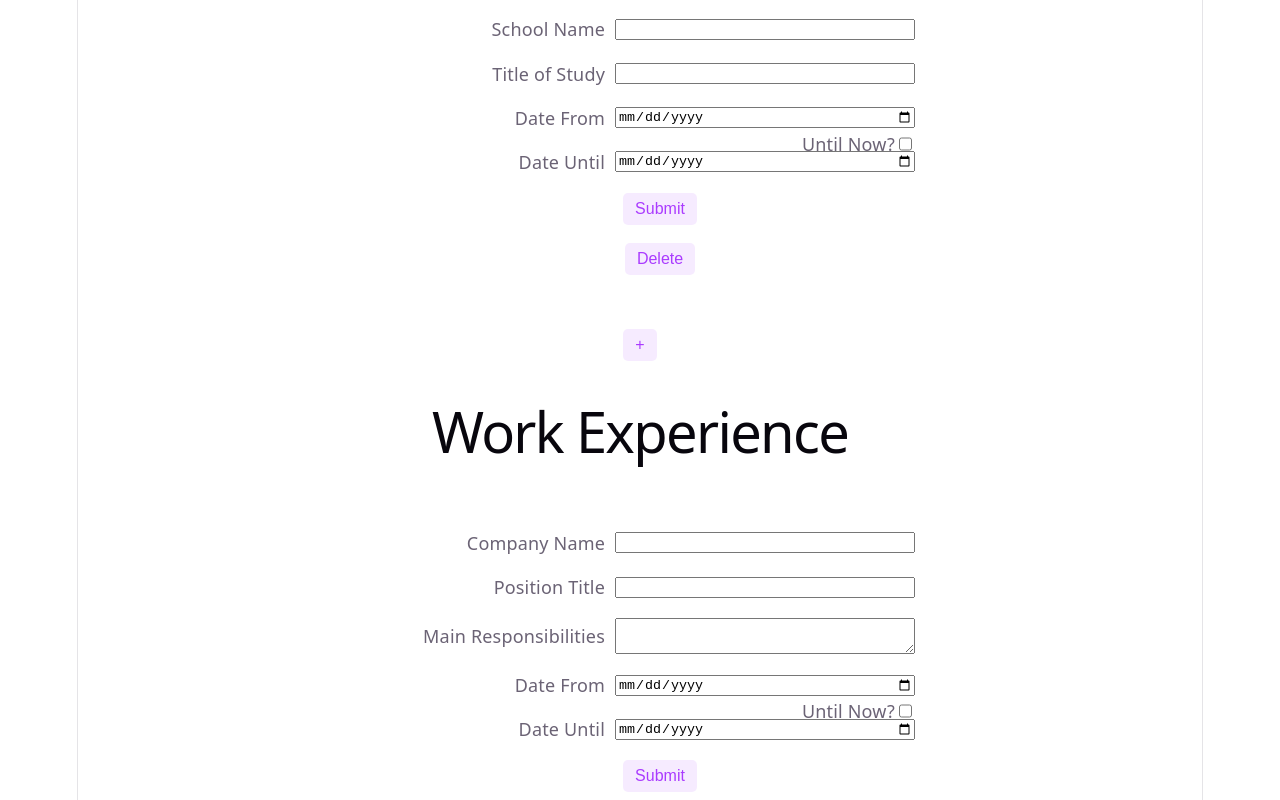
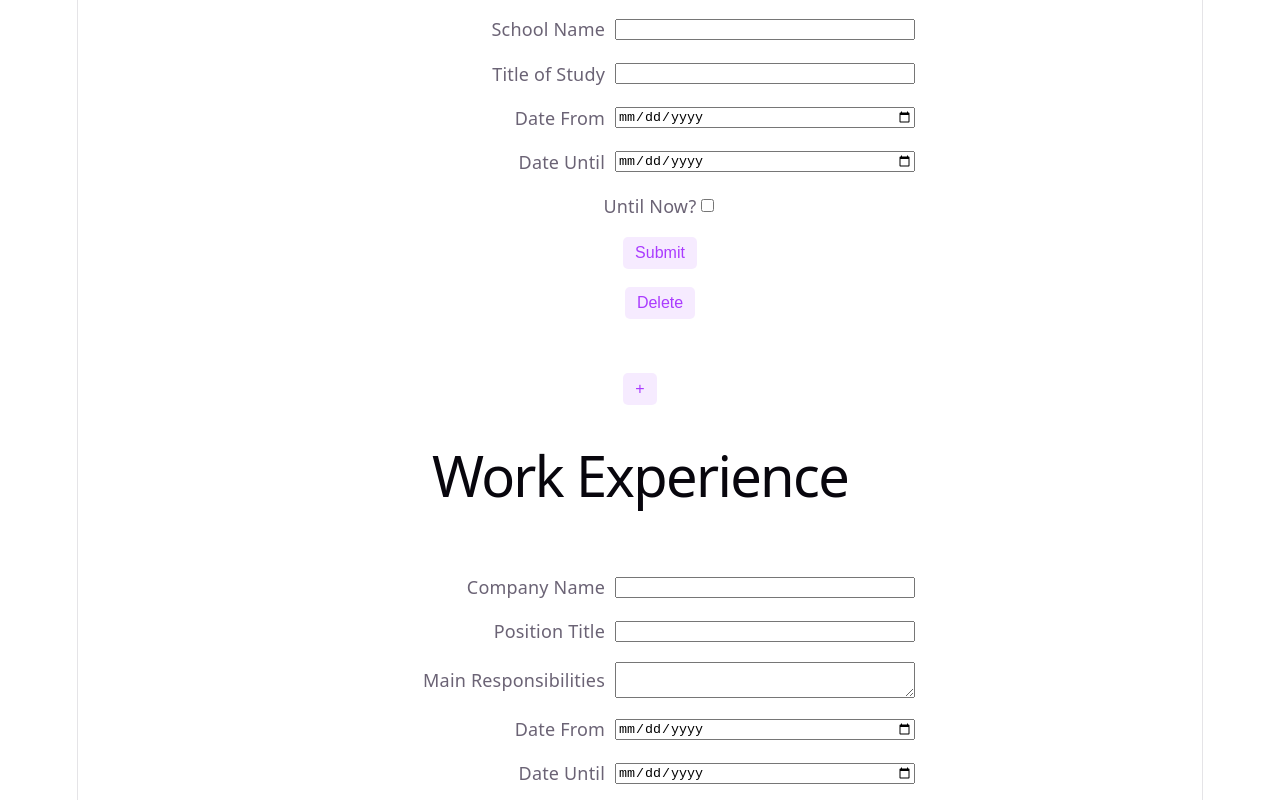
Before and after one commit to nick-x-han/cvapplication-review, a React (Vite) app: page / in a window 1280 px wide. Shown: the part 500-1300 px from the top of the page. Built offline with nearby package versions, Linux system fonts and the light colour scheme.

Commit message:
Change how "Date Until" and "Until Now" are displayed
The checkbox is now under both date displays, and
Date Until doesn't get removed but instead becomes
disabled when Until Now is true. This is better
since it doesn't cause the checkbox to jump
anymore.

```diff
--- a/src/Inputs.css
+++ b/src/Inputs.css
@@ -2,13 +2,6 @@
   display: grid;
   grid-auto-flow: column;
   grid-auto-columns: 150px;
-}
-
-.checkboxSide {
-  position: absolute;
-  right: 0px;
-  display: flex;
-  width: max-content;
 }
 
 .field {
@@ -22,6 +15,14 @@
   }
 }
 
+.checkbox {
+  display: flex;
+  width: max-content;
+  align-items: center;
+  justify-content: center;
+
+}
+
 .field-value {
   color: green;
   &:empty {
@@ -33,7 +34,3 @@
     }
   }
 }
-
-.date-input {
-  position: relative;
-}
--- a/src/Inputs.jsx
+++ b/src/Inputs.jsx
@@ -9,21 +9,6 @@ function DateInput({ isEditing }) {
   const dateUntilId = useId();
   const checkboxId = useId();
   const now = new Date().toLocaleDateString("en-CA");
-  const dateUntilHTML = (
-    <div className="field">
-      <label htmlFor={dateUntilId}>Date Until </label>
-      <input
-        type="date"
-        id={dateUntilId}
-        name="dateUntil"
-        value={untilDate}
-        onChange={onSetUntilNowDate}
-        min={fromDate}
-        max={now}
-        required
-      />
-    </div>
-  );
 
   function onToggleUntilNow() {
     setIsUntilNow(!isUntilNow);
@@ -40,7 +25,6 @@ function DateInput({ isEditing }) {
   if (isEditing) {
     return (
       <>
-        <div className="date-input">
         <div className="field">
           <label htmlFor={dateFromId}>Date From </label>
           <input
@@ -53,7 +37,23 @@ function DateInput({ isEditing }) {
             required
           />
         </div>
-          <div className="checkboxSide">
+
+        <div className="field">
+          <label htmlFor={dateUntilId}>Date Until </label>
+          <input
+            type="date"
+            id={dateUntilId}
+            name="dateUntil"
+            value={isUntilNow ? now : untilDate}
+            onChange={onSetUntilNowDate}
+            min={fromDate}
+            max={now}
+            disabled={isUntilNow ? true : false}
+            required
+          />
+        </div>
+
+        <div className="checkbox">
           <label htmlFor={checkboxId}>Until Now?</label>
           <input
             type="checkbox"
@@ -63,18 +63,15 @@ function DateInput({ isEditing }) {
             checked={isUntilNow}
           />
         </div>
-        </div>
-        {!isUntilNow && dateUntilHTML}
       </>
     );
-  }
-  else {
+  } else {
     return (
       <>
         <p>Date From: {fromDate}</p>
-      <p>Date Until: {isUntilNow ? "Present" : untilDate }</p>
+        <p>Date Until: {isUntilNow}</p>
       </>
-    )
+    );
   }
 }
 
```
Lines whose indentation alone changed are shown as unchanged.
